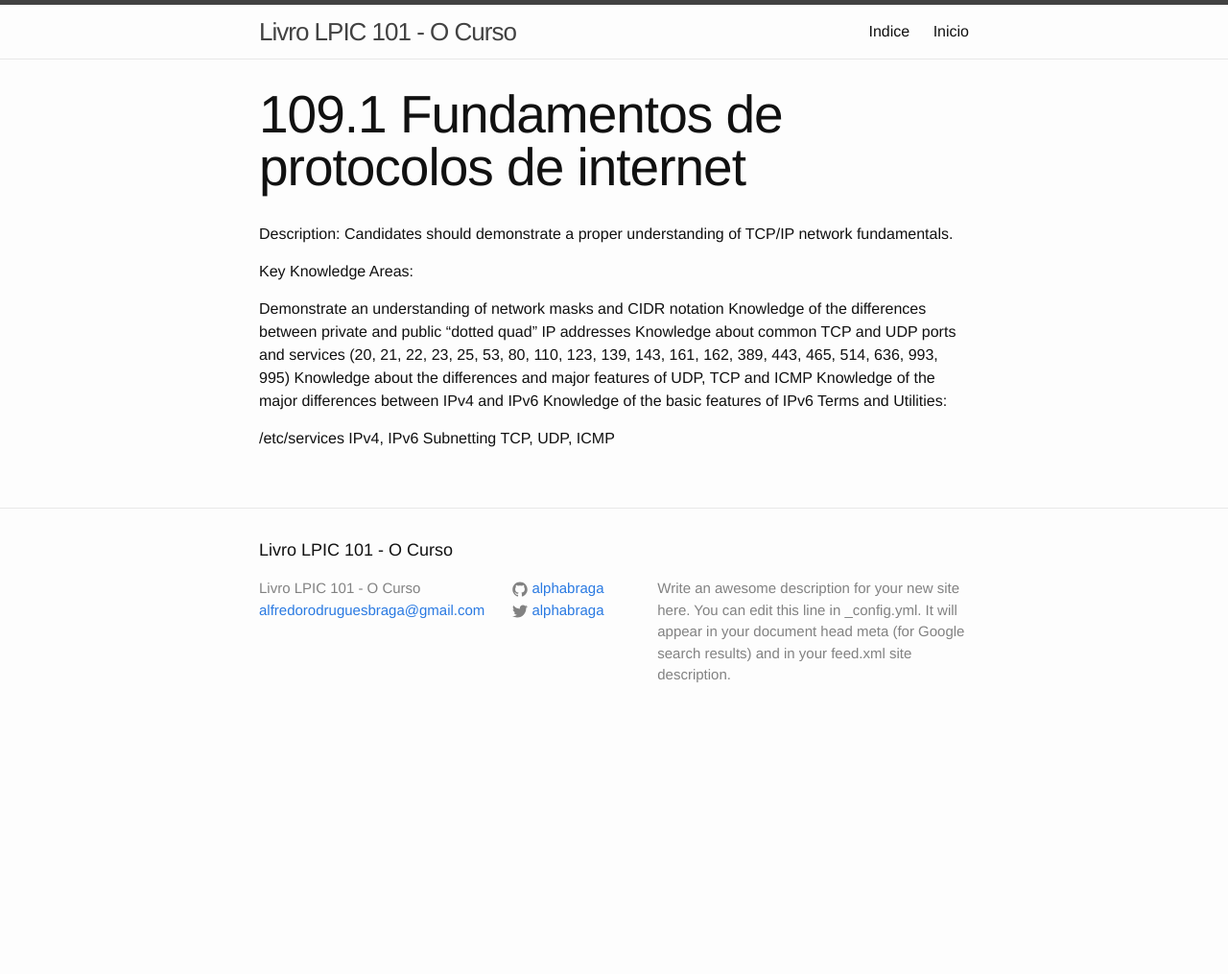
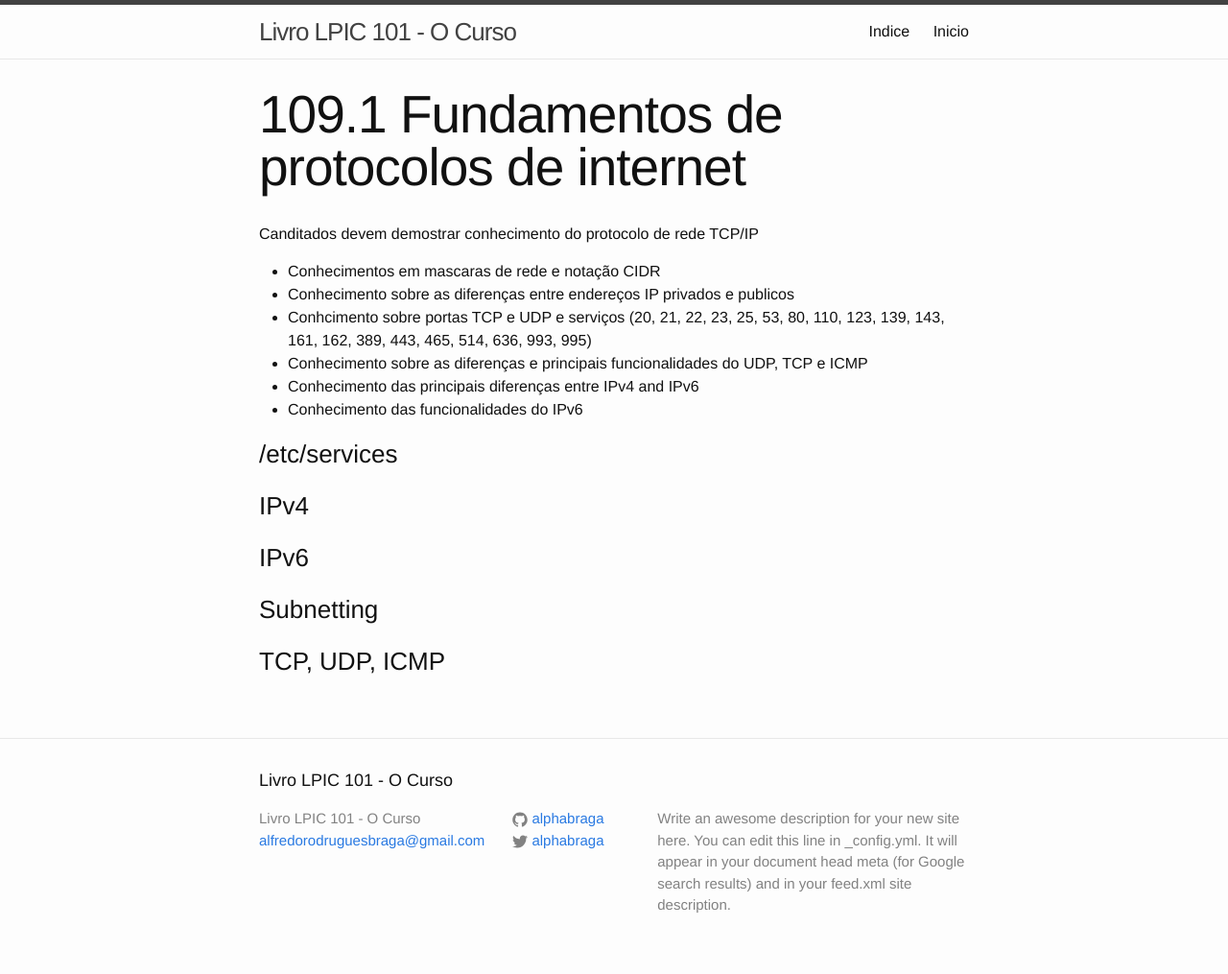
Before and after one commit to alphabraga/lpic1, a Jekyll site: the page built from topicos/109/109-1-fundamentos-de-protocolos-de-internet.md, in a window 1280 px wide. Shown: the whole page at 96% size. Built offline with Jekyll 4.4.1, drawn with Linux system fonts in a browser that asks for light colours; before the commit the page ends 900 px from its top, so only the background shows below that.

Commit message:
novo conteudo

```diff
--- a/topicos/109/109-1-fundamentos-de-protocolos-de-internet.md
+++ b/topicos/109/109-1-fundamentos-de-protocolos-de-internet.md
@@ -4,19 +4,25 @@ title: 109.1 Fundamentos de protocolos de internet
 permalink: /109/109-1-fundamentos-de-protocolos-de-internet
 ---
 
-Description: Candidates should demonstrate a proper understanding of TCP/IP network fundamentals.
+Canditados devem demostrar conhecimento do protocolo de rede TCP/IP
 
-Key Knowledge Areas:
+* Conhecimentos em mascaras de rede e notação CIDR
+* Conhecimento sobre as diferenças entre endereços IP privados e publicos
+* Conhcimento sobre portas TCP e UDP e serviços (20, 21, 22, 23, 25, 53, 80, 110, 123, 139, 143, 161, 162, 389, 443, 465, 514, 636, 993, 995)
+* Conhecimento sobre as diferenças e principais funcionalidades do UDP, TCP e ICMP
+* Conhecimento das principais diferenças entre IPv4 and IPv6
+* Conhecimento das funcionalidades do IPv6
 
-Demonstrate an understanding of network masks and CIDR notation
-Knowledge of the differences between private and public “dotted quad” IP addresses
-Knowledge about common TCP and UDP ports and services (20, 21, 22, 23, 25, 53, 80, 110, 123, 139, 143, 161, 162, 389, 443, 465, 514, 636, 993, 995)
-Knowledge about the differences and major features of UDP, TCP and ICMP
-Knowledge of the major differences between IPv4 and IPv6
-Knowledge of the basic features of IPv6
-Terms and Utilities:
+### /etc/services
 
-/etc/services
-IPv4, IPv6
-Subnetting
-TCP, UDP, ICMP
+
+### IPv4
+
+
+### IPv6
+
+
+### Subnetting
+
+
+### TCP, UDP, ICMP
```
